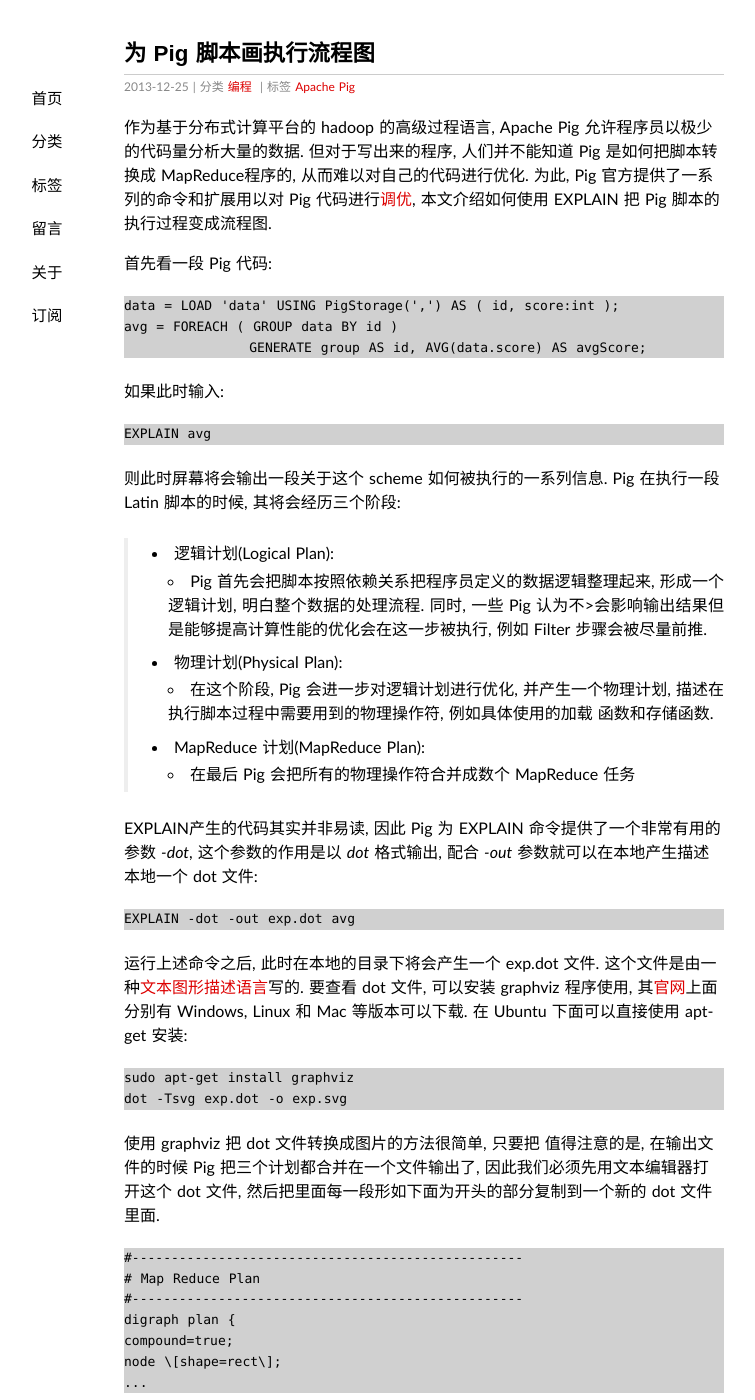
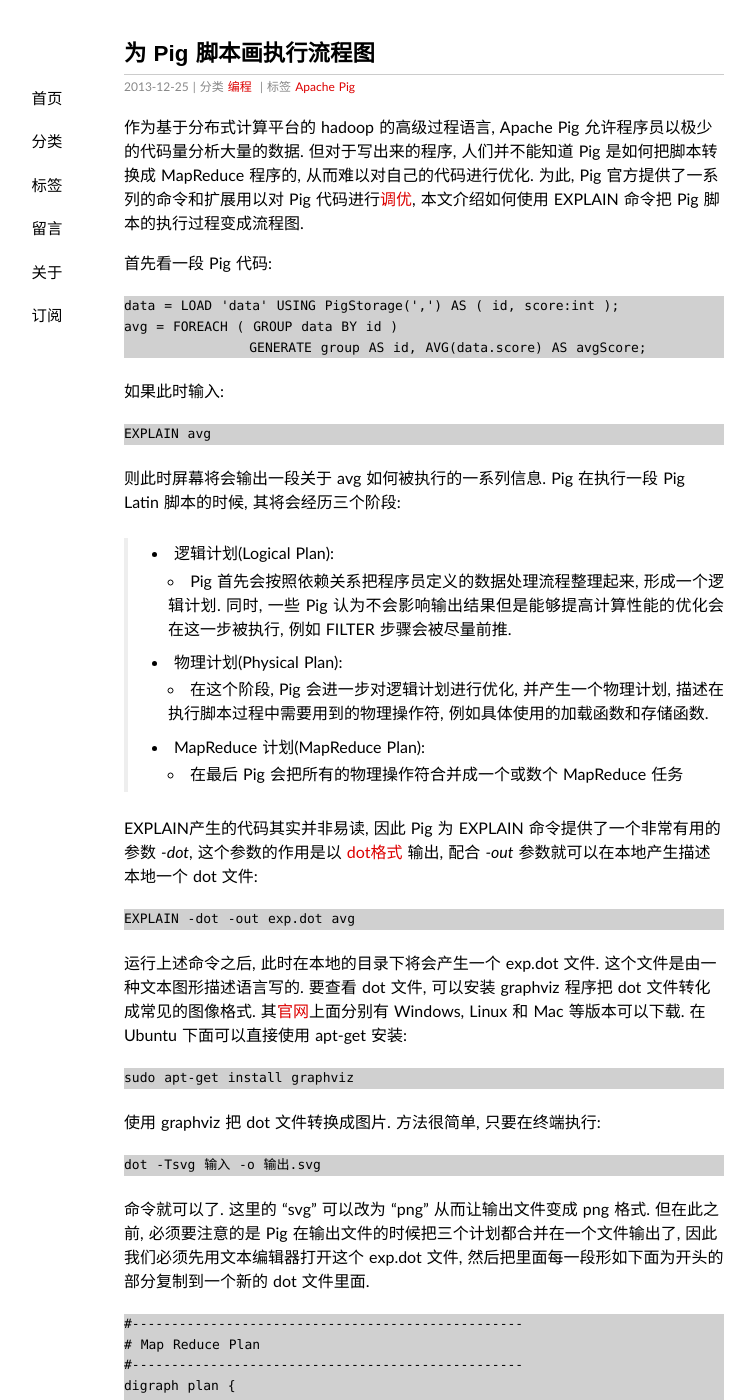
Before and after one commit to alcaid1801/alcaid1801.github.io, a Jekyll site: the page built from _posts/2013-12-25-explain-pig-script.md, in a window 1280 px wide and 1400 px high. Shown: the whole window, without its empty margins (216-971 px from the left). Built offline with Jekyll 4.4.1, drawn with Linux system fonts in a browser that asks for light colours; some web fonts are replaced; Markdown is read by kramdown in place of the engine named in the settings; comment, search, counter and statistics services are not loaded; some of the changed text lies outside the part shown.

Commit message:
Update Post 1

```diff
--- a/_posts/2013-12-25-explain-pig-script.md
+++ b/_posts/2013-12-25-explain-pig-script.md
@@ -5,7 +5,7 @@
 tags: [Apache Pig]
 ---
 
-作为基于分布式计算平台的 hadoop 的高级过程语言, Apache Pig 允许程序员以极少的代码量分析大量的数据. 但对于写出来的程序, 人们并不能知道 Pig 是如何把脚本转换成 MapReduce程序的, 从而难以对自己的代码进行优化. 为此, Pig 官方提供了一系列的命令和扩展用以对 Pig 代码进行[调优][efficient], 本文介绍如何使用 EXPLAIN 把 Pig 脚本的执行过程变成流程图.
+作为基于分布式计算平台的 hadoop 的高级过程语言, Apache Pig 允许程序员以极少的代码量分析大量的数据. 但对于写出来的程序, 人们并不能知道 Pig 是如何把脚本转换成 MapReduce 程序的, 从而难以对自己的代码进行优化. 为此, Pig 官方提供了一系列的命令和扩展用以对 Pig 代码进行[调优][efficient], 本文介绍如何使用 EXPLAIN 命令把 Pig 脚本的执行过程变成流程图.
 
 首先看一段 Pig 代码:
 
@@ -17,27 +17,28 @@
 
 	EXPLAIN avg
 
-则此时屏幕将会输出一段关于这个 scheme 如何被执行的一系列信息. Pig 在执行一段 Latin 脚本的时候, 其将会经历三个阶段:
+则此时屏幕将会输出一段关于 avg 如何被执行的一系列信息. Pig 在执行一段 Pig Latin 脚本的时候, 其将会经历三个阶段:
 
 >* 逻辑计划(Logical Plan):
->	* Pig 首先会把脚本按照依赖关系把程序员定义的数据逻辑整理起来, 形成一个逻辑计划, 明白整个数据的处理流程. 同时, 一些 Pig 认为不>会影响输出结果但是能够提高计算性能的优化会在这一步被执行, 例如 Filter 步骤会被尽量前推.
+>	* Pig 首先会按照依赖关系把程序员定义的数据处理流程整理起来, 形成一个逻辑计划. 同时, 一些 Pig 认为不会影响输出结果但是能够提高计算性能的优化会在这一步被执行, 例如 FILTER 步骤会被尽量前推.
 >* 物理计划(Physical Plan):
->	* 在这个阶段, Pig 会进一步对逻辑计划进行优化, 并产生一个物理计划, 描述在执行脚本过程中需要用到的物理操作符, 例如具体使用的加载
-函数和存储函数.
+>	* 在这个阶段, Pig 会进一步对逻辑计划进行优化, 并产生一个物理计划, 描述在执行脚本过程中需要用到的物理操作符, 例如具体使用的加载函数和存储函数.
 >* MapReduce 计划(MapReduce Plan):
->	* 在最后 Pig 会把所有的物理操作符合并成数个 MapReduce 任务
+>	* 在最后 Pig 会把所有的物理操作符合并成一个或数个 MapReduce 任务
 
-EXPLAIN产生的代码其实并非易读, 因此 Pig 为 EXPLAIN 命令提供了一个非常有用的参数 *-dot*, 这个参数的作用是以 *dot* 格式输出, 配合 *-out* 参数就可以在本地产生描述本地一个 dot 文件:
+EXPLAIN产生的代码其实并非易读, 因此 Pig 为 EXPLAIN 命令提供了一个非常有用的参数 *-dot*, 这个参数的作用是以 [dot格式][dot] 输出, 配合 *-out* 参数就可以在本地产生描述本地一个 dot 文件:
 
 	EXPLAIN -dot -out exp.dot avg
 
-运行上述命令之后, 此时在本地的目录下将会产生一个 exp.dot 文件. 这个文件是由一种[文本图形描述语言][dot]写的. 要查看 dot 文件, 可以安装 graphviz 程序使用, 其[官网][graphviz]上面分别有 Windows, Linux 和 Mac 等版本可以下载. 在 Ubuntu 下面可以直接使用 apt-get 安装:
+运行上述命令之后, 此时在本地的目录下将会产生一个 exp.dot 文件. 这个文件是由一种文本图形描述语言写的. 要查看 dot 文件, 可以安装 graphviz 程序把 dot 文件转化成常见的图像格式. 其[官网][graphviz]上面分别有 Windows, Linux 和 Mac 等版本可以下载. 在 Ubuntu 下面可以直接使用 apt-get 安装:
 
 	sudo apt-get install graphviz
-	dot -Tsvg exp.dot -o exp.svg
 
-使用 graphviz 把 dot 文件转换成图片的方法很简单, 只要把
-值得注意的是, 在输出文件的时候 Pig 把三个计划都合并在一个文件输出了, 因此我们必须先用文本编辑器打开这个 dot 文件, 然后把里面每一段形如下面为开头的部分复制到一个新的 dot 文件里面.
+使用 graphviz 把 dot 文件转换成图片. 方法很简单, 只要在终端执行:
+
+	dot -Tsvg 输入 -o 输出.svg
+
+命令就可以了. 这里的 "svg" 可以改为 "png" 从而让输出文件变成 png 格式. 但在此之前, 必须要注意的是 Pig 在输出文件的时候把三个计划都合并在一个文件输出了, 因此我们必须先用文本编辑器打开这个 exp.dot 文件, 然后把里面每一段形如下面为开头的部分复制到一个新的 dot 文件里面.
 
 	#--------------------------------------------------
 	# Map Reduce Plan
@@ -47,9 +48,9 @@
 	node \[shape=rect\];
 	...
 
-把文件分割之后我们得到以下三个执行计划.
+把文件分割之后我们得到以下三个执行计划, 左上角的是逻辑计划, 左下角的是物理计划, 右边的是MapReduce计划.
 
-![MapReduce 计划][mapreduce]
+![执行计划][plan]
 
 
 
@@ -59,4 +60,4 @@
 [dot]: http://zh.wikipedia.org/wiki/DOT%E8%AF%AD%E8%A8%80 "DOT文件的WiKi"
 [graphviz]: http://www.graphviz.org/ "Graphviz软件官网"
 
-[mapreduce]: /figure/2013-12-25-explain-pig-script/exp.png "MapReduce 计划"
+[plan]: /figure/2013-12-25-explain-pig-script/exp.png "执行计划"
```
Also changed, not shown: 1 other file.
